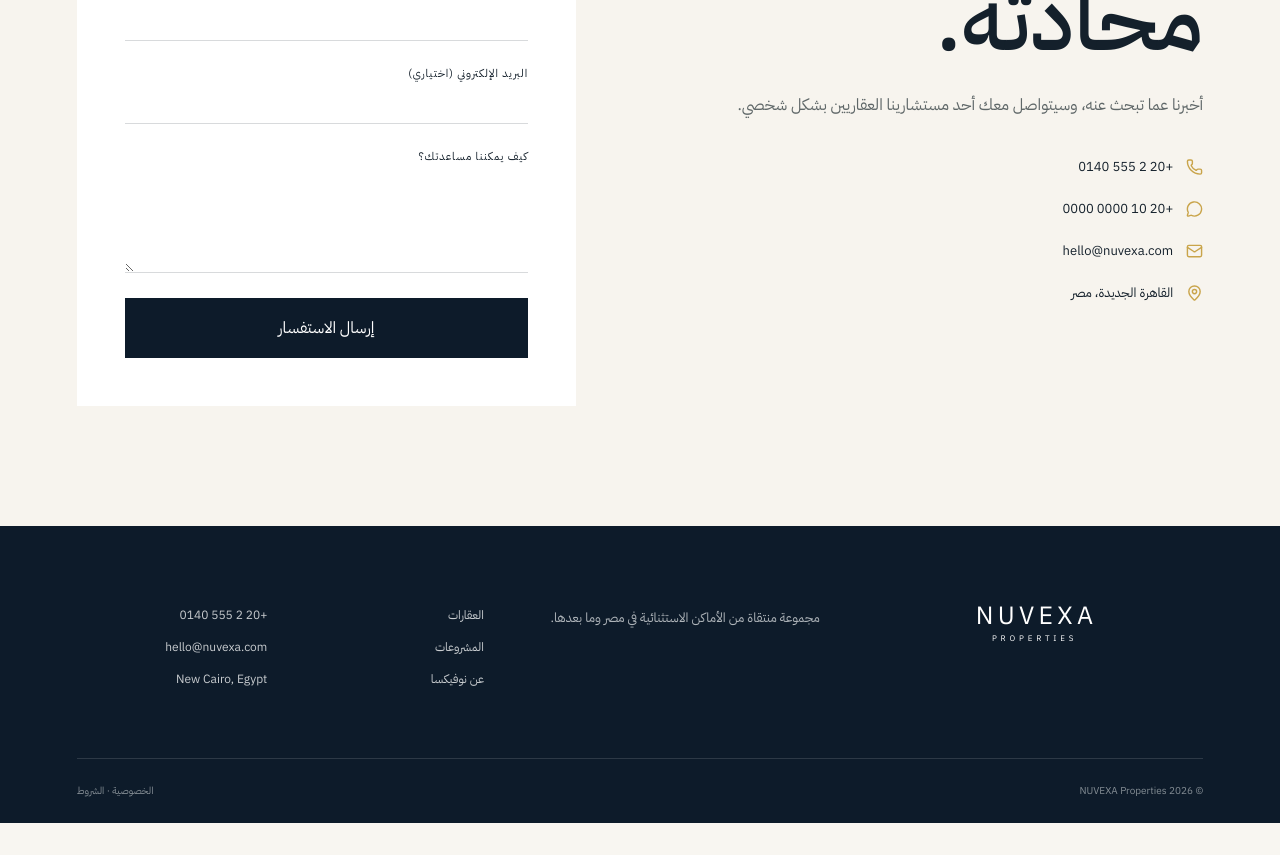
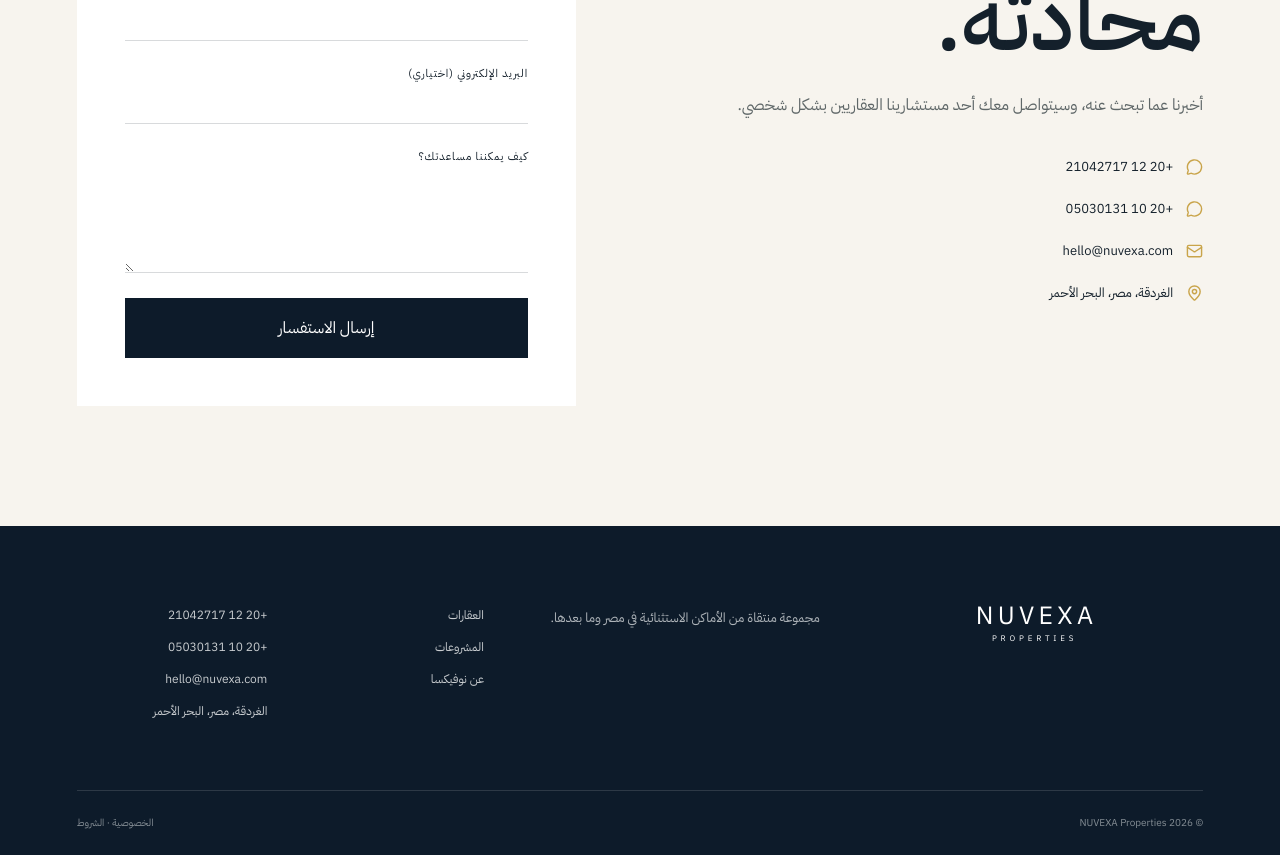
Before and after one commit to marcoehaab11/nuvexa-frontend, a Next.js app: page /ar/contact in a window 1280 px wide. Shown: the part 360-1215 px from the top of the page. Before the commit the page ends 1183 px from the top, so only its background shows below. Built offline with nearby package versions, Linux system fonts and the light colour scheme.

Commit message:
Update multilingual WhatsApp contact details

```diff
--- a/app/[locale]/contact/page.tsx
+++ b/app/[locale]/contact/page.tsx
@@ -1,2 +1,35 @@
-import { Mail,MapPin,MessageCircle,Phone } from "lucide-react";import { Footer } from "@/components/footer";import { Header } from "@/components/header";import { isLocale,t } from "@/lib/data";import { notFound } from "next/navigation";
-export default async function Contact({params}:{params:Promise<{locale:string}>}){const{locale}=await params;if(!isLocale(locale))notFound();return <main dir={locale==="ar"?"rtl":"ltr"} className={locale==="ar"?"arabic inner-page":"inner-page"}><Header locale={locale} overlay={false}/><section className="contact-page section"><div><p className="section-label">NUVEXA PRIVATE OFFICE</p><h1>{t(locale,"Let’s start a\nconversation.","لنبدأ\nمحادثة.")}</h1><p>{t(locale,"Tell us what you are looking for. One of our property advisors will be in touch personally.","أخبرنا عما تبحث عنه، وسيتواصل معك أحد مستشارينا العقاريين بشكل شخصي.")}</p><ul><li><Phone/>+20 2 555 0140</li><li><MessageCircle/>+20 10 0000 0000</li><li><Mail/>hello@nuvexa.com</li><li><MapPin/>{t(locale,"New Cairo, Egypt","القاهرة الجديدة، مصر")}</li></ul></div><form><label>{t(locale,"Your name","الاسم")}<input required name="name"/></label><label>{t(locale,"Phone number","رقم الهاتف")}<input required name="phone" type="tel"/></label><label>{t(locale,"Email (optional)","البريد الإلكتروني (اختياري)")}<input name="email" type="email"/></label><label>{t(locale,"How can we help?","كيف يمكننا مساعدتك؟")}<textarea required name="message" rows={5}/></label><button type="submit">{t(locale,"Send enquiry","إرسال الاستفسار")}</button></form></section><Footer locale={locale}/></main>}
+import { Mail, MapPin, MessageCircle } from "lucide-react";
+import { Footer } from "@/components/footer";
+import { Header } from "@/components/header";
+import { contactLocation, contactPhones } from "@/lib/contact";
+import { isLocale, t } from "@/lib/data";
+import { notFound } from "next/navigation";
+
+export default async function Contact({ params }: { params: Promise<{ locale: string }> }) {
+  const { locale } = await params;
+  if (!isLocale(locale)) notFound();
+
+  return <main dir={locale === "ar" ? "rtl" : "ltr"} className={locale === "ar" ? "arabic inner-page" : "inner-page"}>
+    <Header locale={locale} overlay={false}/>
+    <section className="contact-page section">
+      <div>
+        <p className="section-label">NUVEXA PRIVATE OFFICE</p>
+        <h1>{t(locale,"Let’s start a\nconversation.","لنبدأ\nمحادثة.")}</h1>
+        <p>{t(locale,"Tell us what you are looking for. One of our property advisors will be in touch personally.","أخبرنا عما تبحث عنه، وسيتواصل معك أحد مستشارينا العقاريين بشكل شخصي.")}</p>
+        <ul>
+          {contactPhones.map(phone => <li key={phone.whatsapp}><MessageCircle/><a href={phone.whatsapp} target="_blank" rel="noreferrer">{phone.display}</a></li>)}
+          <li><Mail/><a href="mailto:hello@nuvexa.com">hello@nuvexa.com</a></li>
+          <li><MapPin/>{contactLocation[locale]}</li>
+        </ul>
+      </div>
+      <form>
+        <label>{t(locale,"Your name","الاسم")}<input required name="name"/></label>
+        <label>{t(locale,"Phone number","رقم الهاتف")}<input required name="phone" type="tel"/></label>
+        <label>{t(locale,"Email (optional)","البريد الإلكتروني (اختياري)")}<input name="email" type="email"/></label>
+        <label>{t(locale,"How can we help?","كيف يمكننا مساعدتك؟")}<textarea required name="message" rows={5}/></label>
+        <button type="submit">{t(locale,"Send enquiry","إرسال الاستفسار")}</button>
+      </form>
+    </section>
+    <Footer locale={locale}/>
+  </main>;
+}
--- a/components/footer.tsx
+++ b/components/footer.tsx
@@ -1,3 +1,23 @@
+import { contactLocation, contactPhones } from "@/lib/contact";
 import { Locale, t } from "@/lib/data";
 import { Logo } from "./logo";
-export function Footer({ locale }: { locale: Locale }) { return <footer className="footer"><div className="footer-main"><Logo light/><p>{t(locale,"A considered collection of exceptional places across Egypt and beyond.","مجموعة منتقاة من الأماكن الاستثنائية في مصر وما بعدها.")}</p><div><a href={`/${locale}/properties`}>{t(locale,"Properties","العقارات")}</a><a href={`/${locale}/projects`}>{t(locale,"Projects","المشروعات")}</a><a href={`/${locale}/about`}>{t(locale,"About","عن نوفيكسا")}</a></div><div><a href="tel:+2025550140">+20 2 555 0140</a><a href="mailto:hello@nuvexa.com">hello@nuvexa.com</a><span>New Cairo, Egypt</span></div></div><div className="footer-bottom"><span>© 2026 NUVEXA Properties</span><span>{t(locale,"Privacy · Terms","الخصوصية · الشروط")}</span></div></footer> }
+
+export function Footer({ locale }: { locale: Locale }) {
+  return <footer className="footer">
+    <div className="footer-main">
+      <Logo light/>
+      <p>{t(locale,"A considered collection of exceptional places across Egypt and beyond.","مجموعة منتقاة من الأماكن الاستثنائية في مصر وما بعدها.")}</p>
+      <div>
+        <a href={`/${locale}/properties`}>{t(locale,"Properties","العقارات")}</a>
+        <a href={`/${locale}/projects`}>{t(locale,"Projects","المشروعات")}</a>
+        <a href={`/${locale}/about`}>{t(locale,"About","عن نوفيكسا")}</a>
+      </div>
+      <div>
+        {contactPhones.map(phone => <a key={phone.whatsapp} href={phone.whatsapp} target="_blank" rel="noreferrer" aria-label={`WhatsApp ${phone.display}`}>{phone.display}</a>)}
+        <a href="mailto:hello@nuvexa.com">hello@nuvexa.com</a>
+        <span>{contactLocation[locale]}</span>
+      </div>
+    </div>
+    <div className="footer-bottom"><span>© 2026 NUVEXA Properties</span><span>{t(locale,"Privacy · Terms","الخصوصية · الشروط")}</span></div>
+  </footer>;
+}
--- /dev/null
+++ b/lib/contact.ts
@@ -0,0 +1,16 @@
+import type { Locale } from "./data";
+
+export const contactPhones = [
+  { display: "+20 12 21042717", whatsapp: "https://wa.me/201221042717" },
+  { display: "+20 10 05030131", whatsapp: "https://wa.me/201005030131" },
+] as const;
+
+export const contactLocation: Record<Locale, string> = {
+  ar: "الغردقة، مصر، البحر الأحمر",
+  en: "Hurghada, Egypt, Red Sea",
+  fr: "Hurghada, Égypte, mer Rouge",
+  de: "Hurghada, Ägypten, Rotes Meer",
+  es: "Hurgada, Egipto, mar Rojo",
+  ru: "Хургада, Египет, Красное море",
+  zh: "埃及赫尔格达，红海",
+};
```
Also changed, not shown: app/[locale]/properties/[slug]/page.tsx (+3 -2 lines).
